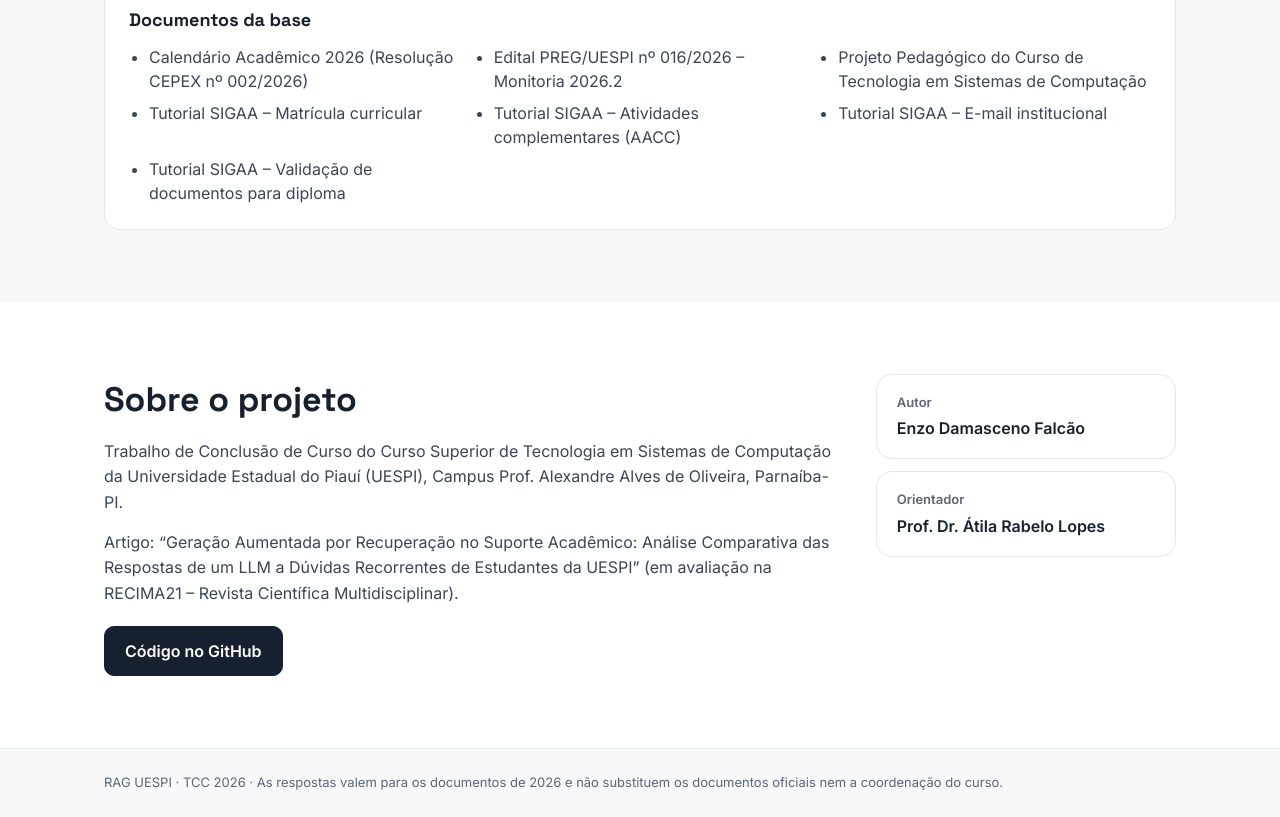
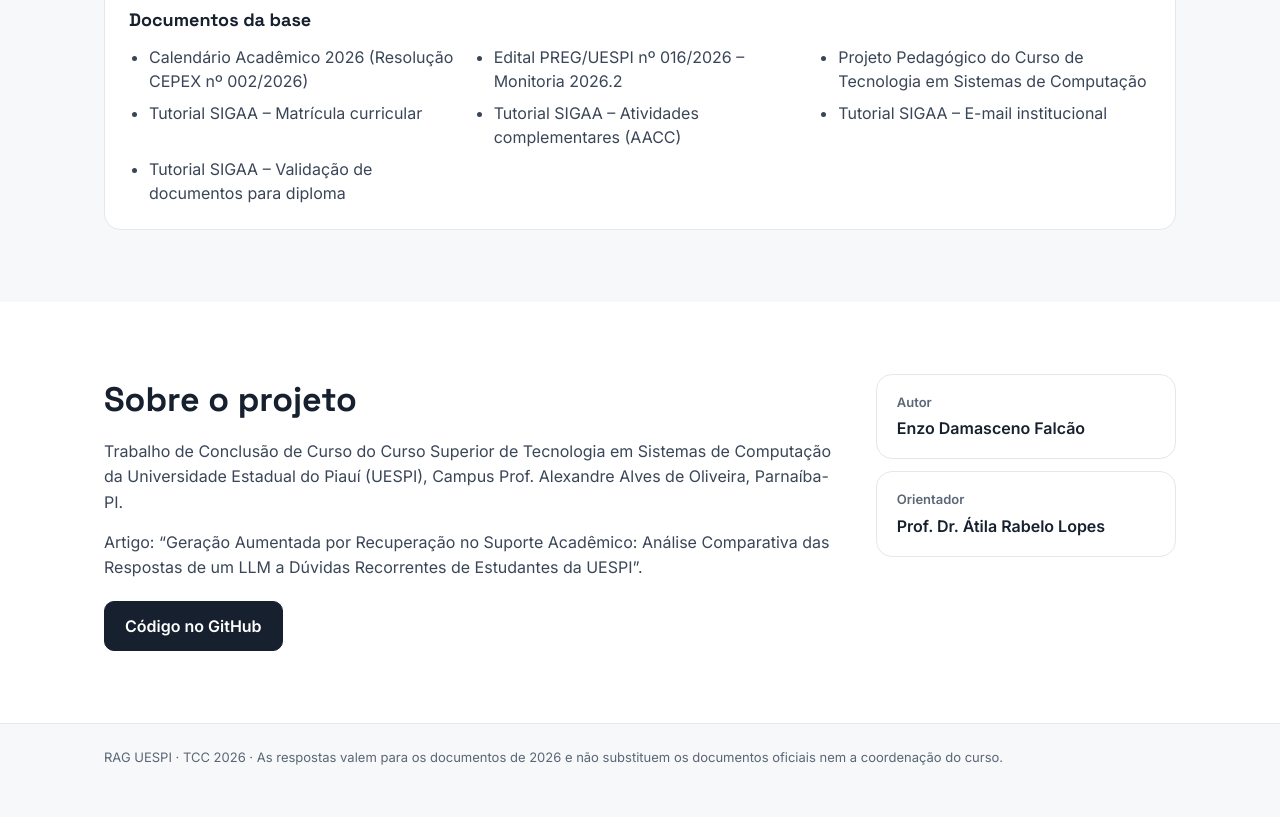
Before and after one commit to Enzox22/rag-uespi, a plain HTML site: page docs/index.html in a window 1280 px wide. Shown: the part 2584-3401 px from the top of the page. After the commit the page ends 3375 px from the top, so only its background shows below. Drawn offline with Linux system fonts and the light colour scheme.

Commit message:
Remove menção à avaliação na RECIMA21
Co-Authored-By: Claude Opus 5.5 <noreply@anthropic.com>
Claude-Session: https://claude.ai/code/session_01Hw1UyY59zvSEuDtjTzsiVA

```diff
--- a/docs/index.html
+++ b/docs/index.html
@@ -115,7 +115,7 @@
     <div class="sobre-texto">
       <h2>Sobre o projeto</h2>
       <p>Trabalho de Conclusão de Curso do Curso Superior de Tecnologia em Sistemas de Computação da Universidade Estadual do Piauí (UESPI), Campus Prof. Alexandre Alves de Oliveira, Parnaíba-PI.</p>
-      <p>Artigo: “Geração Aumentada por Recuperação no Suporte Acadêmico: Análise Comparativa das Respostas de um LLM a Dúvidas Recorrentes de Estudantes da UESPI” (em avaliação na RECIMA21 – Revista Científica Multidisciplinar).</p>
+      <p>Artigo: “Geração Aumentada por Recuperação no Suporte Acadêmico: Análise Comparativa das Respostas de um LLM a Dúvidas Recorrentes de Estudantes da UESPI”.</p>
       <div class="acoes">
         <a class="botao escuro" href="https://github.com/Enzox22/rag-uespi">Código no GitHub</a>
       </div>
```
